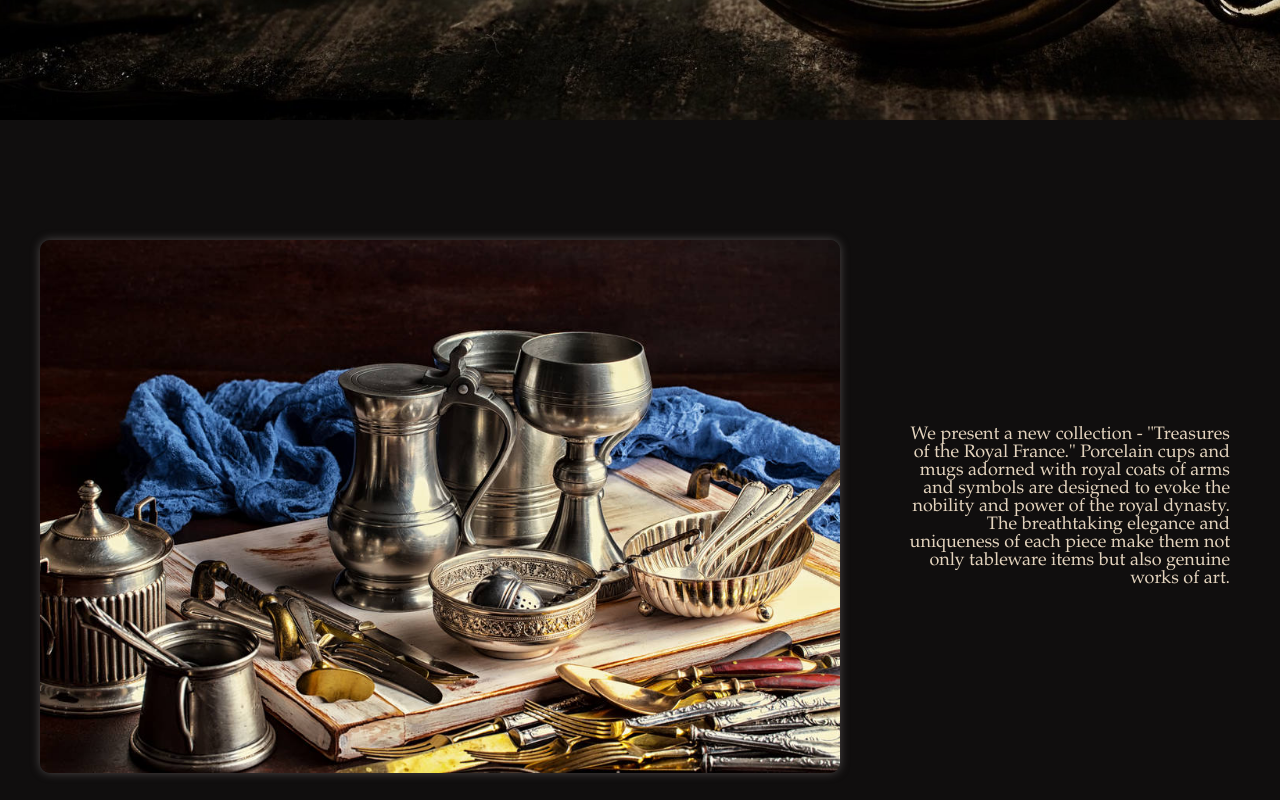
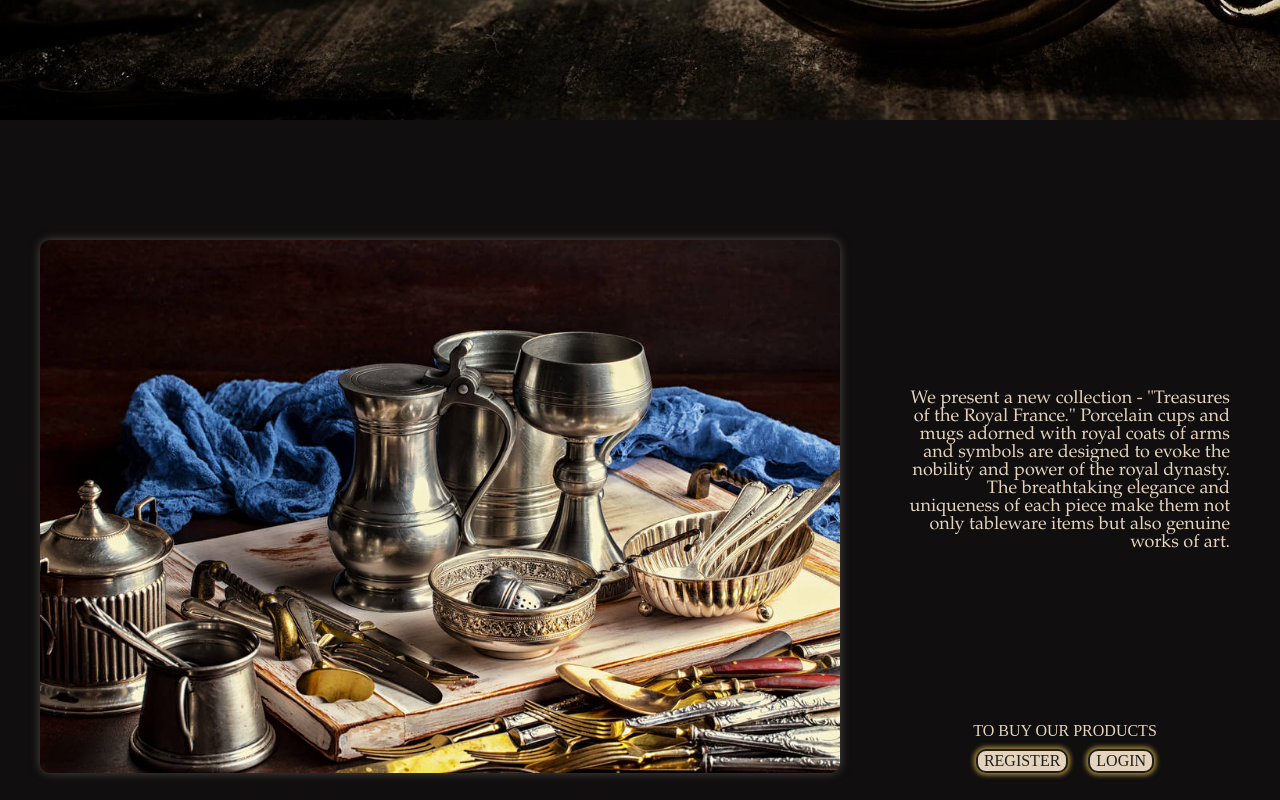
Before and after one commit to Vikki100621/ecommerce_application, a website built with webpack: page src/index.html in a window 1280 px wide. Shown: the part 880-1680 px from the top of the page. Built offline with nearby package versions, Linux system fonts and the light colour scheme; what @commercetools/platform-sdk, @commercetools/sdk-client-v2 would draw is missing.

Commit message:
fix: update buttons

```diff
--- a/src/assets/scss/homepage/homepage.scss
+++ b/src/assets/scss/homepage/homepage.scss
@@ -31,7 +31,10 @@ $font-montserrat: 'Montserrat', sans-serif;
       border-radius: 10px;
       box-shadow: 0 0 10px rgb(140 134 134 / 50%);
     }
-
+    .newCollection_rigth_content {
+      display: flex;
+      flex-direction: column;
+      row-gap: 20px;
       p {
         display: flex;
         flex: 1;
@@ -42,6 +45,7 @@ $font-montserrat: 'Montserrat', sans-serif;
         font-weight: 500;
         line-height: 100%;
         text-align: right;
+      }
     }
   }
 }
@@ -108,6 +112,29 @@ $font-montserrat: 'Montserrat', sans-serif;
   border: 10px solid #ffffff;
 }
 
+.buy__block {
+  display: flex;
+  flex-direction: column;
+  row-gap: 10px;
+  text-align: center;
+  .title {
+    font-weight: 800;
+  }
+
+  .btn__block {
+    display: flex;
+    column-gap: 20px;
+    justify-content: center;
+    button {
+      color: #201e1b;
+      background-color: #e4d4be;
+      border: 2px solid #201e1b;
+      border-radius: 10px;
+      box-shadow: 0 0 5px 2px rgb(169 141 59);
+    }
+  }
+}
+
 @media (width <= 1100px) {
   .new-collection__section,
   .special-offer__section {
@@ -121,6 +148,9 @@ $font-montserrat: 'Montserrat', sans-serif;
       .special-offer__img {
         max-width: 80%;
         height: auto;
+      }
+      .newCollection_rigth_content p {
+        text-align: justify;
       }
       p {
         text-align: justify;
--- a/src/components/app.ts
+++ b/src/components/app.ts
@@ -77,8 +77,14 @@ export default class App {
     const register = document.createElement('div');
     signIn.classList.add('login');
     register.classList.add('register');
-    signIn.textContent = content.login;
-    register.textContent = content.register;
+
+    if (!(localStorage.getItem('isLoggedIn') === 'true')) {
+      signIn.textContent = content.login;
+      register.textContent = content.register;
+    } else {
+      signIn.textContent = content.profile;
+      register.textContent = content.logout;
+    }
     separator.textContent = '|';
     clientLi.appendChild(signIn);
     clientLi.appendChild(separator);
@@ -248,10 +254,36 @@ export default class App {
         newCollectionImage.classList.add('newCollectionDiv__img');
         newCollectionImage.src = NewCollection;
         newCollectionDiv.appendChild(newCollectionImage);
-
+        const newCollectionRigth = document.createElement('div');
+        newCollectionRigth.classList.add('newCollection_rigth_content');
         const newCollctionText = document.createElement('p');
         newCollctionText.textContent = sectionTexts[i];
-        newCollectionDiv.appendChild(newCollctionText);
+        const el = document.createElement('div');
+        const title = document.createElement('div');
+        title.textContent = 'TO BUY OUR PRODUCTS';
+        el.classList.add('buy__block');
+        const btnBlock = document.createElement('btn__block');
+        btnBlock.classList.add('btn__block');
+        const logBtn = document.createElement('button');
+        logBtn.classList.add('login_btn');
+        logBtn.textContent = 'LOGIN';
+        logBtn.onclick = () => {
+          window.location.hash = '/login';
+        };
+        const regBtn = document.createElement('button');
+        regBtn.classList.add('reg_btn');
+        regBtn.textContent = 'REGISTER';
+        regBtn.onclick = () => {
+          window.location.hash = '/register';
+        };
+
+        btnBlock.appendChild(regBtn);
+        btnBlock.appendChild(logBtn);
+        el.appendChild(title);
+        el.appendChild(btnBlock);
+        newCollectionRigth.appendChild(newCollctionText);
+        newCollectionRigth.appendChild(el);
+        newCollectionDiv.appendChild(newCollectionRigth);
 
         section.appendChild(newCollectionDiv);
       }
--- a/src/components/content.ts
+++ b/src/components/content.ts
@@ -1,8 +1,10 @@
 const content = {
   title: 'Antique Shop',
   menuItems: ['Home', 'Catalog', 'Delivery', 'About Us', 'Contacts'],
-  login: 'Login',
+  login: 'LogIn',
   register: 'Register',
+  logout: 'LogOut',
+  profile: 'Profile',
   welcome:
     'Welcome to our antique store! Here, you will find unique historical treasures that transport us to bygone eras. Our exhibits are not just items; they are real stories, the breath of the past, which we respectfully preserve and offer for you to acquire. We offer antiques from various epochs and styles: the precious gems of the Victorian era, exquisite Renaissance art pieces, and extraordinary artifacts from ancient civilizations. We take pride in our collection, and each item has been carefully selected with a love for history. Our team of experts is ready to share insights about each object and its fascinating history. Immerse yourself in the atmosphere of the past, feel the magic of time, and choose your unique piece of history that will not only adorn your home but also become a valuable legacy for future generations. We invite you to embark on an exciting journey through the ages with us!',
   footer: {
--- a/src/components/routing.ts
+++ b/src/components/routing.ts
@@ -104,10 +104,8 @@ export default class Routing {
           elLogOut.textContent = 'Register';
         }
       } else {
-        if (!(localStorage.getItem('isLoggedIn') === 'true')) {
+        if (!(localStorage.getItem('isLoggedIn') === 'true') || !localStorage.getItem('isLoggedIn')) {
           window.location.hash = '/register';
-        } else {
-          window.location.hash = '/';
         }
       }
     } else if (clickedElement.classList.contains('login')) {
```
Also changed, not shown: src/assets/scss/homepage/homepage.css, src/assets/scss/sections/section__login.css, 1 other file. Lines whose indentation alone changed are shown as unchanged.
